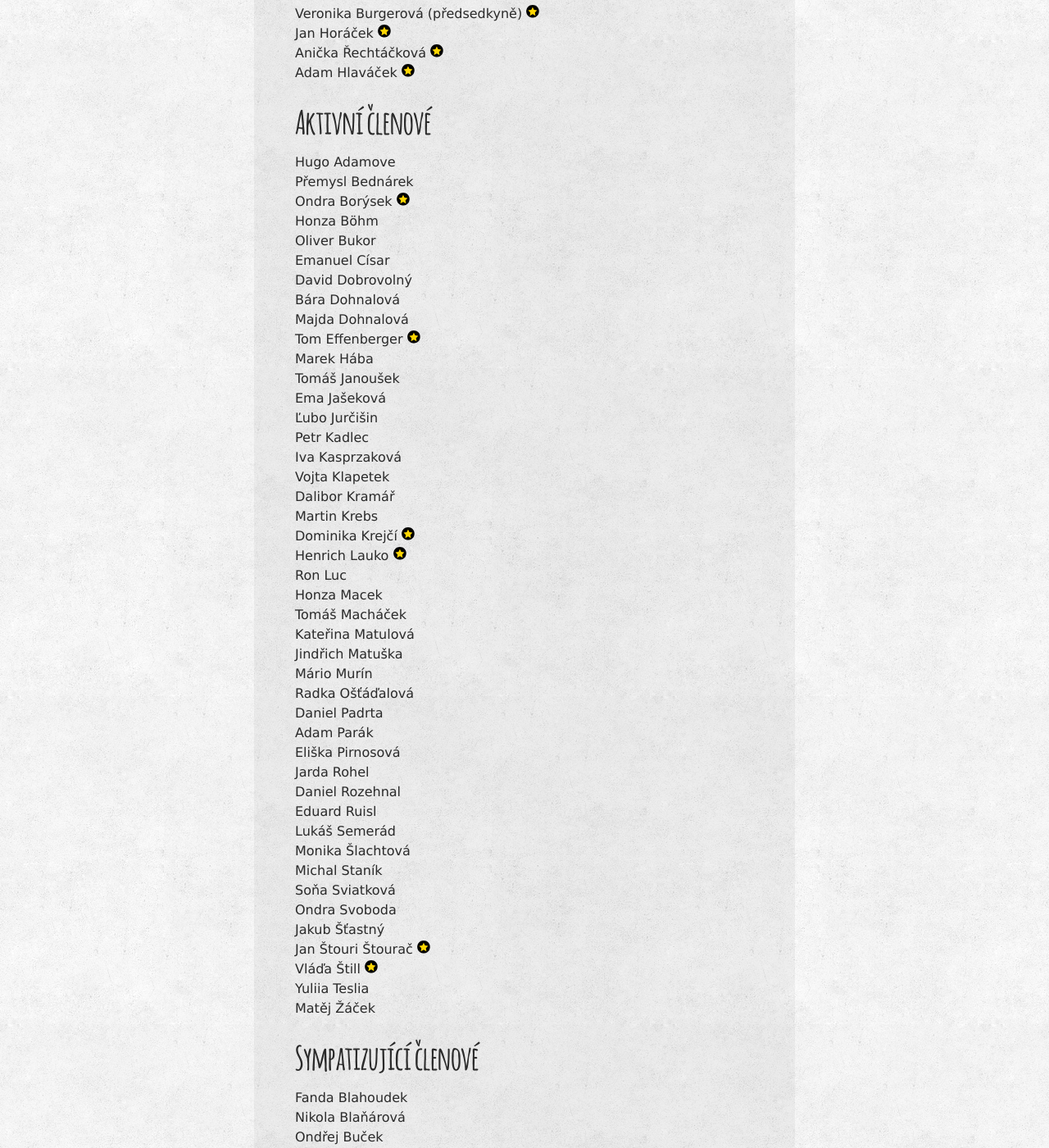
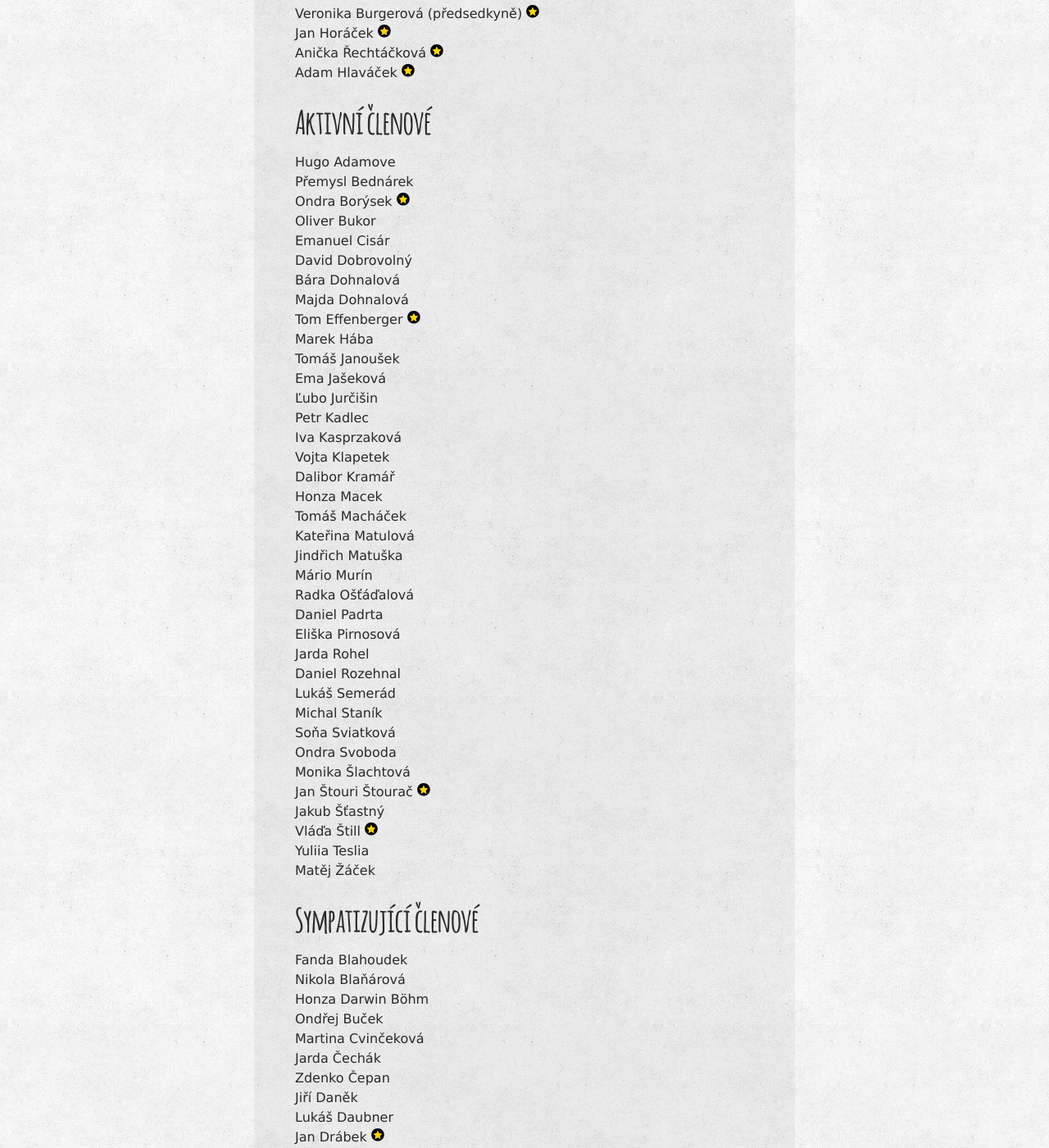
Before and after one commit to zverinec/zverinec-web, a Jekyll site: the page built from _pages/members.md, in a window 1280 px wide and 1400 px high, scrolled down 551 px. Shown: the whole window at 82% size. Built offline with Jekyll 4.4.1, drawn with Linux system fonts in a browser that asks for light colours; comment, search, counter and statistics services are not loaded; some of the changed text lies outside the part shown.

Commit message:
Move members to sympathising

```diff
--- a/_pages/members.md
+++ b/_pages/members.md
@@ -18,9 +18,8 @@ Adam Hlaváček <img src="img/rad.svg" class="rad" title="Řád přítele sever
 Hugo Adamove<br/>
 Přemysl Bednárek<br/>
 Ondra Borýsek <img src="img/rad.svg" class="rad" title="Řád přítele severské zvěře za vzornou garanci KSI, dlouholetou archeologicko-inovativní práci na webu KSI, extrémní nasazení v každé příležitosti a realizaci dlouho zvažované síťové vlny" /><br/>
-Honza Böhm<br/>
 Oliver Bukor<br/>
-Emanuel Císar<br/>
+Emanuel Cisár<br/>
 David Dobrovolný<br/>
 Bára Dohnalová<br/>
 Majda Dohnalová<br/>
@@ -33,10 +32,6 @@ Petr Kadlec<br/>
 Iva Kasprzaková<br/>
 Vojta Klapetek<br/>
 Dalibor Kramář<br/>
-Martin Krebs<br/>
-Dominika Krejčí <img src="img/rad.svg" class="rad" title="Řád přítele severské zvěře za vynikající prvoorganizace velké akce (InterSoB)" /><br/>
-Henrich Lauko <img src="img/rad.svg" class="rad" title="Řád přítele severské zvěře za hrdinnou službu KSI" /><br/>
-Ron Luc<br/>
 Honza Macek<br/>
 Tomáš Macháček<br/>
 Kateřina Matulová<br/>
@@ -44,18 +39,16 @@ Jindřich Matuška<br/>
 Mário Murín<br/>
 Radka Ošťáďalová<br/>
 Daniel Padrta<br/>
-Adam Parák<br/>
 Eliška Pirnosová<br/>
 Jarda Rohel<br/>
 Daniel Rozehnal<br/>
-Eduard Ruisl<br/>
 Lukáš Semerád<br/>
-Monika Šlachtová<br/>
 Michal Staník<br/>
 Soňa Sviatková<br/>
 Ondra Svoboda<br/>
+Monika Šlachtová<br/>
+Jan Štouri Štourač <img src="img/rad.svg" class="rad" title="Řád přítele severské zvěře za práci na back-endu KSI webu" /><br/>
 Jakub Šťastný<br/>
-Jan Štouri Štourač <img src="img/rad.svg" class="rad" title="Řád přítele severské zvěře za práci na back-endu KSI webu" /><br/>
 Vláďa Štill <img src="img/rad.svg" class="rad" title="Řád přítele severské zvěře za mimořádný nekromantický počin oživení InterLoSa" /><br/>
 Yuliia Teslia<br/>
 Matěj Žáček<br/>
@@ -65,6 +58,7 @@ Matěj Žáček<br/>
 
 Fanda Blahoudek<br/>
 Nikola Blaňárová<br/>
+Honza Darwin Böhm<br/>
 Ondřej Buček<br/>
 Martina Cvinčeková<br/>
 Jarda Čechák<br/>
@@ -91,22 +85,25 @@ Kristýna Kroupová<br />
 Karel Kubíček <img src="img/rad.svg" class="rad" title="Řád přítele severské zvěře za celoživotní přínos" /><br/>
 Martin Kurečka<br/>
 František Lachman<br/>
+Dominika Lauko <img src="img/rad.svg" class="rad" title="Řád přítele severské zvěře za vynikající prvoorganizace velké akce (InterSoB)" /><br/>
+Henrich Lauko <img src="img/rad.svg" class="rad" title="Řád přítele severské zvěře za hrdinnou službu KSI" /><br/>
+Ron Luc<br/>
 Peťa Macková<br/>
 Dan Makalouš<br/>
 Jiří Maara Marek <img src="img/rad.svg" class="rad" title="Řád přítele severské zvěře za organizaci FIORDu a InterSoBa" /><br/>
 Bianka Matisová<br/>
 Jirka Mauritz<br/>
-Jirka Novotný <img src="img/rad.svg" class="rad" title="Řád přítele severské zvěře za organizaci FIORDu a InterSoBa" /><br/>
-Adéla Stopka<br/>
 Jan Mrázek <img src="img/rad.svg" class="rad" title="Řád přítele severské zvěře za hrdinnou službu KSI" /><br/>
 František Nečas<br/>
 Lukáš Němec<br/>
+Jirka Novotný <img src="img/rad.svg" class="rad" title="Řád přítele severské zvěře za organizaci FIORDu a InterSoBa" /><br/>
 Jiří Papoušek<br/>
 Samuel Pastva<br/>
 Jakub Peschel<br/>
 Kristýna Pokorná<br/>
 Jana Posltová<br/>
 Jakub Ratajík<br/>
+Eduard Ruisl<br/>
 Bedřich Béďa Said<br/>
 Oleksandr Sanin<br/>
 Vláďa Sedláček<br/>
```
Also changed, not shown: other parts of _pages/members.md (+1 -0 lines).
